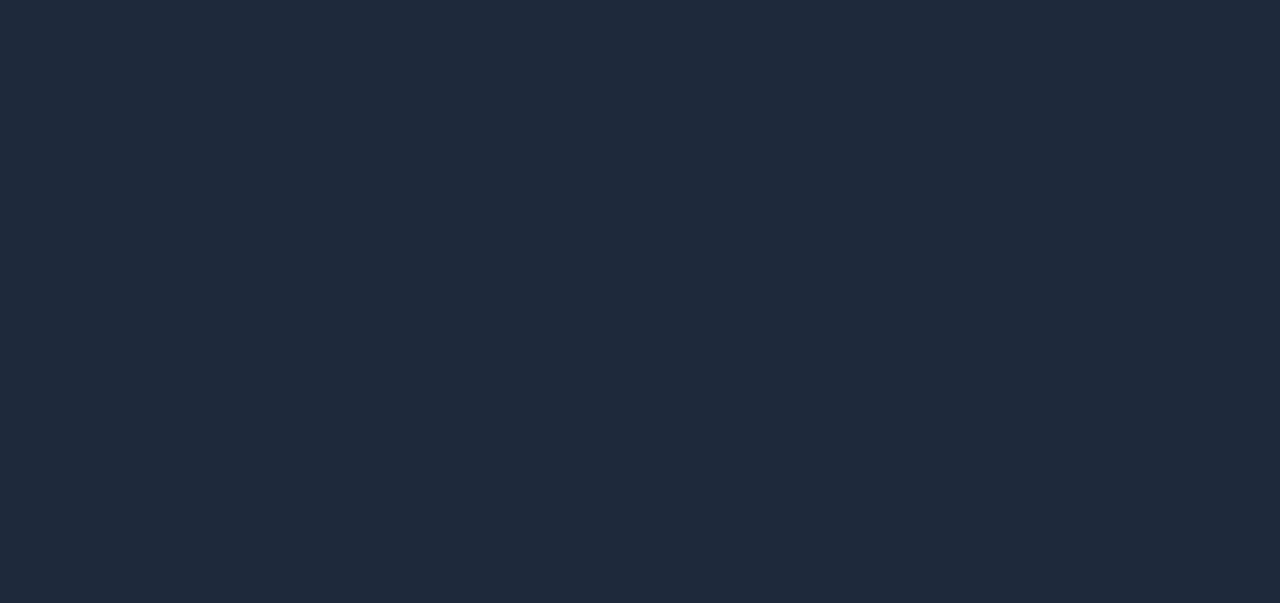
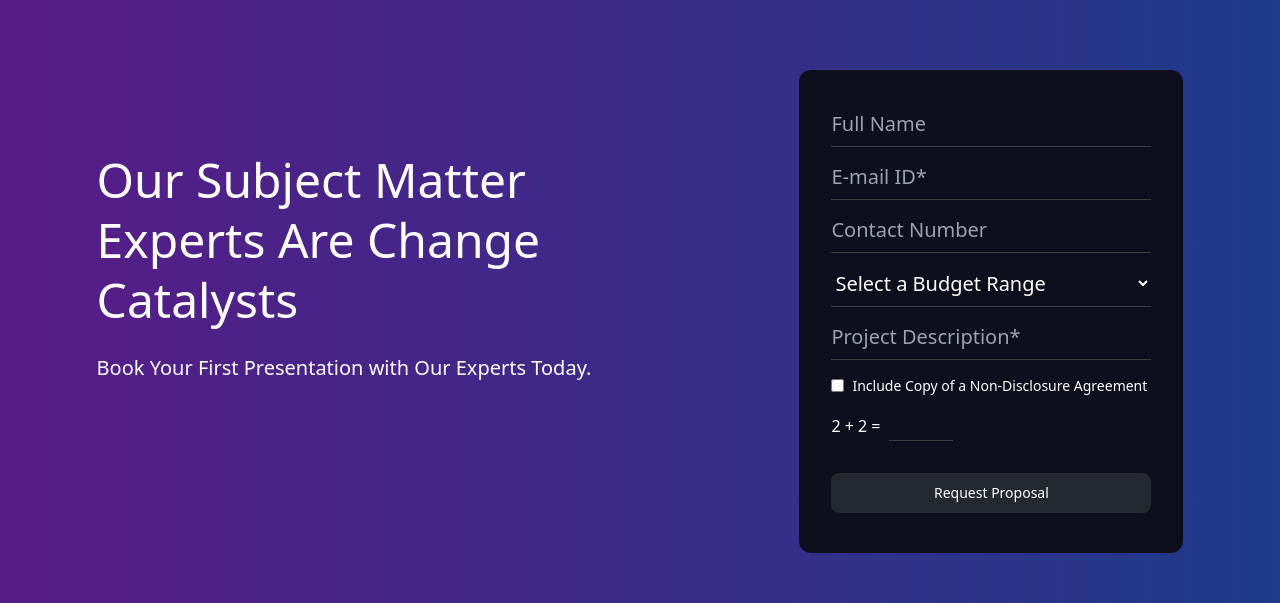
Before and after one commit to Harshad1304/Yantralogichtml, a React (Vite) app in the folder yantralogic/: page / in a window 1280 px wide. Shown: the part 2551-3154 px from the top of the page. Built offline with nearby package versions, Linux system fonts and the light colour scheme.

Commit message:
Form added

```diff
--- a/yantralogic/src/App.jsx
+++ b/yantralogic/src/App.jsx
@@ -3,6 +3,7 @@ import Navbar from "./components/Navbar/Navbar"
 import Services from "./components/Services/Services"
 import Solutions from "./components/Solutions/Solutions"
 import Numbers from "./components/Numbers/Numbers"
+import Form from "./components/Form/Form"
 
 function App() {
 
@@ -13,7 +14,8 @@ function App() {
      <Hero />
      <Services />
      <Numbers />
-     <Solutions />
+     {/* <Solutions /> */}
+    <Form />
     </>
   )
 }
--- /dev/null
+++ b/yantralogic/src/components/Form/Form.jsx
@@ -0,0 +1,72 @@
+import React from 'react'
+
+function Form() {
+  return (
+    <div className="bg-gradient-to-r from-purple-900 to-blue-900 h-screen flex items-center justify-center">
+            <div className="flex space-x-16 gap-36 px-8">
+                <div className="text-white">
+                    <h1 className="mt-20 leading-[60px] text-5xl mb-6">Our Subject Matter <br /> Experts Are Change <br /> Catalysts</h1>
+                    <p className="text-xl">Book Your First Presentation with Our Experts Today.</p>
+                </div>
+                <div className="bg-[#0e0e1c] py-10 px-8 rounded-xl w-[30vw]">
+                    <div className="space-y-4">
+                        <div className="border-b-[1px] border-[#3f3f41] pb-2">
+                            <input
+                                type="text"
+                                placeholder="Full Name"
+                                className="bg-transparent text-xl text-white w-full focus:outline-none"
+                            />
+                        </div>
+                        <div className="border-b-[1px] border-[#3f3f41] pb-2">
+                            <input
+                                type="text"
+                                placeholder="E-mail ID*"
+                                className="bg-transparent text-xl text-white w-full focus:outline-none"
+                            />
+                        </div>
+                        <div className="border-b-[1px] border-[#3f3f41] pb-2">
+                            <input
+                                type="number"
+                                placeholder="Contact Number"
+                                className="bg-transparent text-xl text-white w-full focus:outline-none"
+                            />
+                        </div>
+                        <div className="border-b-[1px] border-[#3f3f41] pb-2">
+                            <select className="bg-transparent text-xl text-white w-full focus:outline-none">
+                                <option value=""  disabled selected>Select a Budget Range</option>
+                                <option className='text-black' value="1000-5000">$1,000 - $5,000</option>
+                                <option  className='text-black' value="5000-10000">$5,000 - $10,000</option>
+                                <option className='text-black' value="10000+">$10,000+</option>
+                            </select>
+                        </div>
+                        <div className="border-b-[1px] border-[#3f3f41] pb-2">
+                            <input
+                                type="text"
+                                placeholder="Project Description*"
+                                className="bg-transparent text-xl text-white w-full focus:outline-none"
+                            />
+                        </div>
+                        <div className="flex items-center">
+                            <input type="checkbox" className="form-checkbox text-white" />
+                            <span className="ml-2 text-white text-sm">Include Copy of a Non-Disclosure Agreement</span>
+                        </div>
+                        <div className="flex items-center space-x-2">
+                            <span className="text-white">2 + 2 = </span>
+                            <input
+                                type="text"
+                                className="bg-transparent text-xl text-white w-16 border-b-[1px] border-[#3f3f41] focus:outline-none"
+                            />
+                        </div>
+                        <div className="pt-4">
+                            <button className="w-full text-white bg-[#24292F] hover:bg-[#24292F]/90 focus:ring-4 focus:outline-none focus:ring-[#24292F]/50 font-medium rounded-lg text-sm px-5 py-2.5 text-center inline-flex items-center justify-center dark:focus:ring-gray-500 dark:hover:bg-[#050708]/30">
+                                Request Proposal
+                            </button>
+                        </div>
+                    </div>
+                </div>
+            </div>
+        </div>
+  )
+}
+
+export default Form
```
